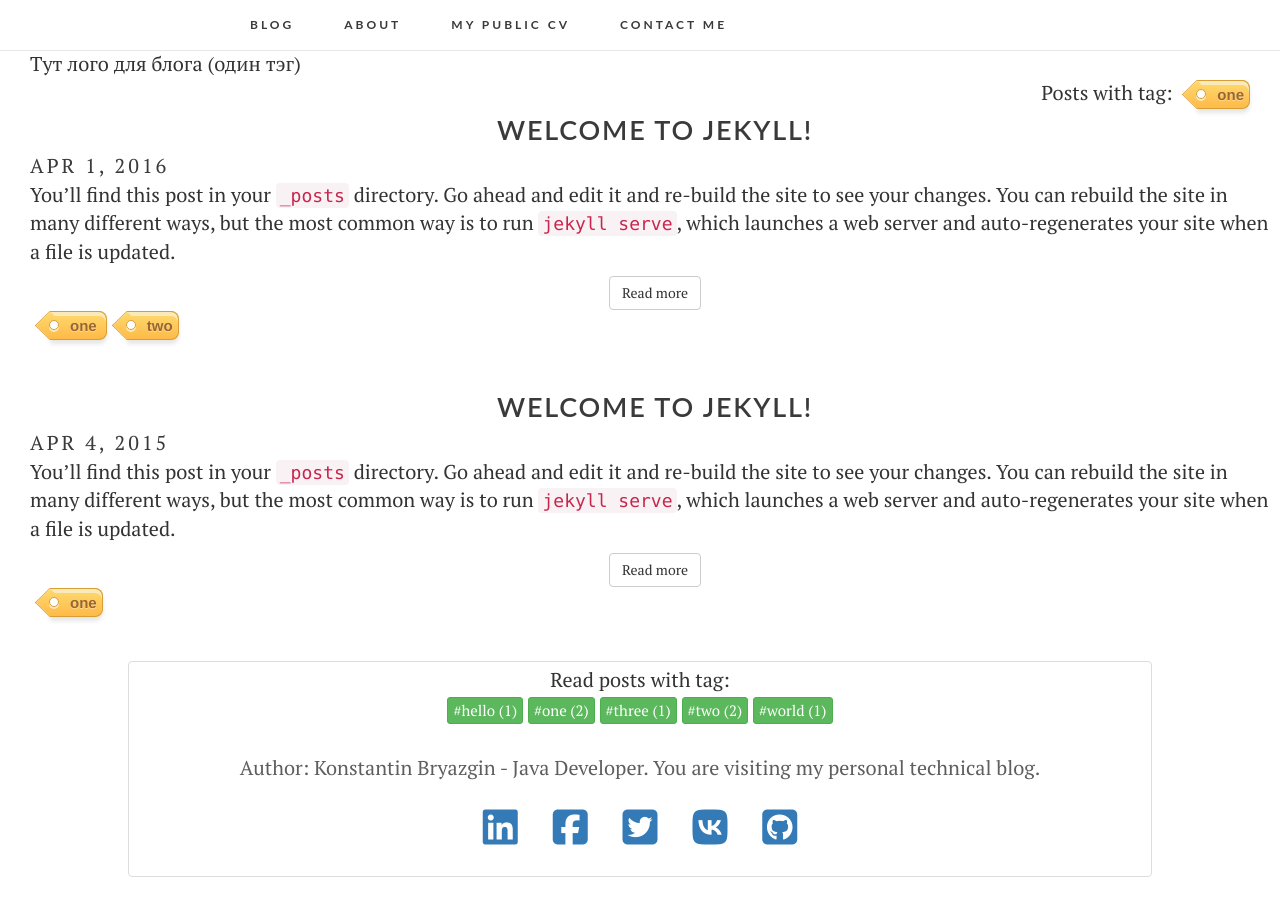
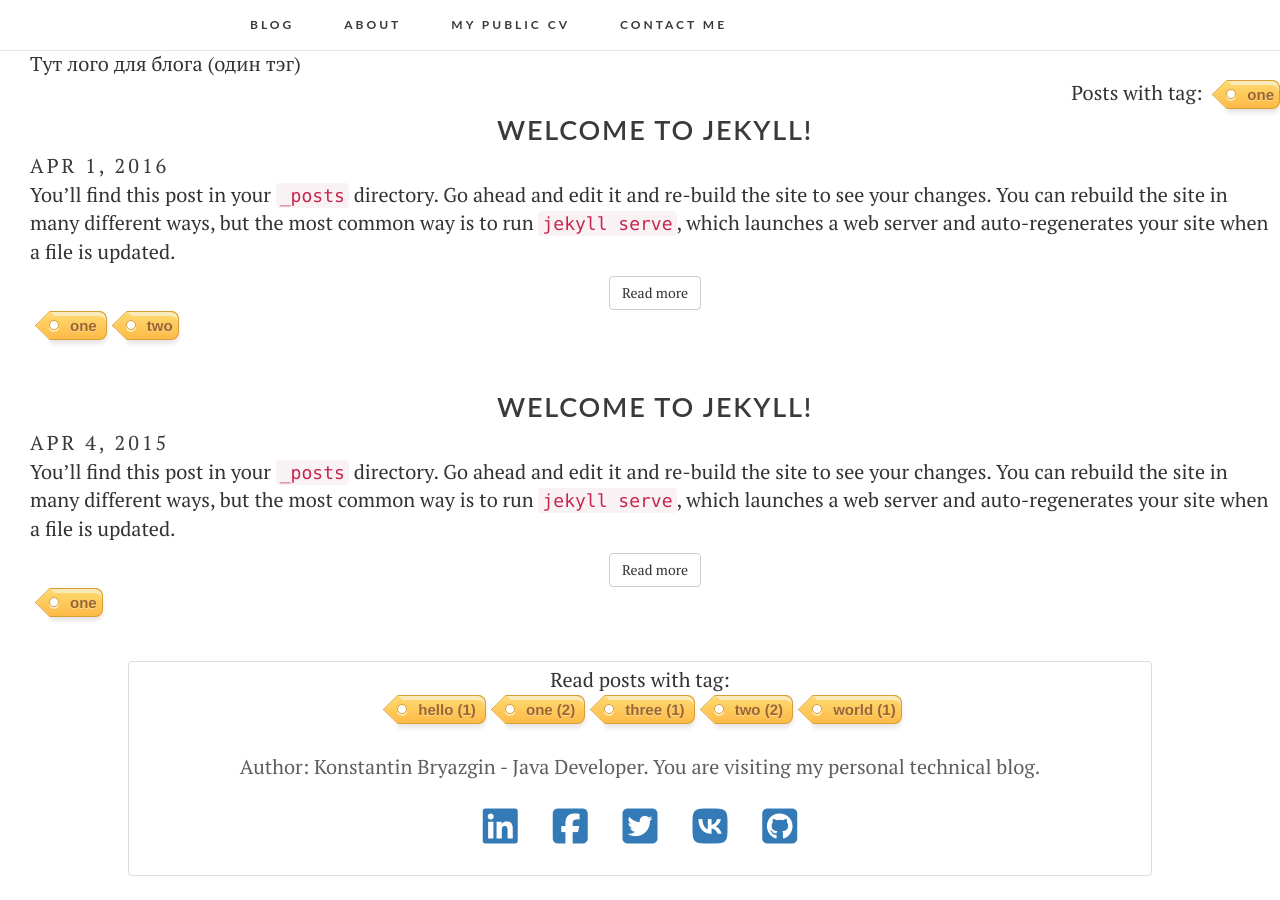
Before and after one commit to kosbr/kosbr.github.io, a Jekyll site: the page built from onetag.md, in a window 1280 px wide. Built offline with Jekyll 4.4.1, drawn with Linux system fonts in a browser that asks for light colours; nearby versions of some CDN libraries.

Commit message:
footer tags

```diff
--- a/_includes/footer.html
+++ b/_includes/footer.html
@@ -2,14 +2,14 @@
 
     <!--Tags cloud-->
     {% assign tags = site.tags | sort %}
-    <div class="text-center">
+    <section class="text-center">
         <div>Read posts with tag:</div>
         {% for tag in tags %}
-        <a class="btn btn-success btn-xs tag-btn" href="/tag/{{ tag | first | slugify }}/">
-            #{{ tag[0] | replace:'-', ' ' }} ({{ tag | last | size }})
+        <a class="label-size" href="/tag/{{ tag | first | slugify }}/">
+            {{ tag[0] | replace:'-', ' ' }} ({{ tag | last | size }})
         </a>
         {% endfor %}
-    </div>
+    </section>
 
     <p class="text-center blog-desc">{{ site.description }}</p>
 
--- a/css/main.scss
+++ b/css/main.scss
@@ -61,9 +61,6 @@ a.post-title:hover {
   margin-left: 30px;
 }
 
-.tag-post-label {
-  margin-right: 30px;
-}
 
 .footer {
   margin-top: 40px;
@@ -91,10 +88,6 @@ a.post-title:hover {
   width: 80%;
 }
 
-.tag-btn.btn {
-  font-size: 15px;
-}
-
 // Import partials from `sass_dir` (defaults to `_sass`)
 @import
         "css/syntax-highlighting",
```
